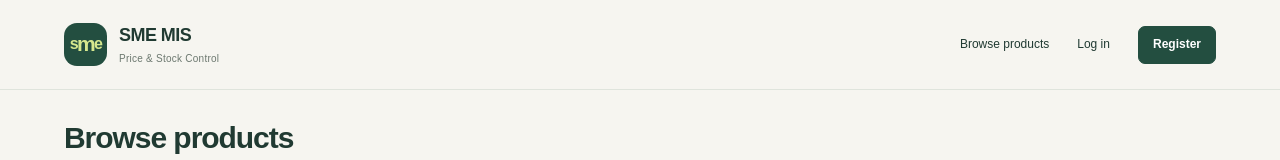
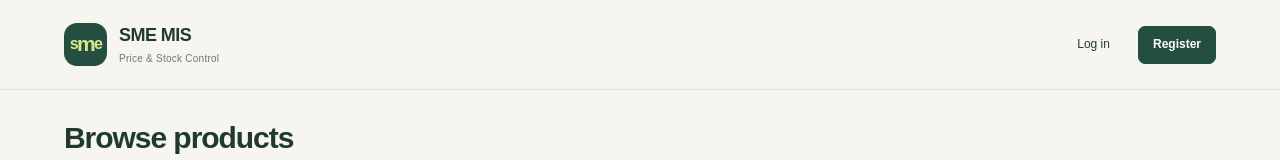
Before and after one commit to KamijouImpact/smemisnov, a Next.js app: page / in a window 1280 px wide. Shown: the top 160 px of the page. Built offline with nearby package versions, Linux system fonts and the light colour scheme; no server answers.

Commit message:
Remove redundant Browse products links

```diff
--- a/app/page.tsx
+++ b/app/page.tsx
@@ -27,7 +27,7 @@ export default async function Browse({
   );
   return (
     <>
-      <Header user={user} />
+      <Header user={user} showBrowseLink={false} />
       <main className="public-main">
         <section className="browse-heading">
           <h1>Browse products</h1>
--- a/components/mis/auth.tsx
+++ b/components/mis/auth.tsx
@@ -106,7 +106,6 @@ export function AuthPortal({
         <Link className="brand" href="/">
           SME MIS
         </Link>
-        <Link href="/">Browse products</Link>
       </div>
       <main className="auth-panel">
         <div className="auth-box">
--- a/components/mis/header.tsx
+++ b/components/mis/header.tsx
@@ -1,7 +1,13 @@
 import Link from "next/link";
 import { Account } from "@/lib/mis/types";
 import { Logout } from "./logout";
-export function Header({ user }: { user: Account | null }) {
+export function Header({
+  user,
+  showBrowseLink = true,
+}: {
+  user: Account | null;
+  showBrowseLink?: boolean;
+}) {
   const ownerWorkspace = user?.role === "Owner";
   return (
     <header className="topbar">
@@ -17,7 +23,9 @@ export function Header({ user }: { user: Account | null }) {
         </span>
       </Link>
       <nav aria-label="Main navigation">
-        {!ownerWorkspace && <Link href="/">Browse products</Link>}
+        {showBrowseLink && !ownerWorkspace && (
+          <Link href="/">Browse products</Link>
+        )}
         {user ? (
           <>
             <Link
```
Also changed, not shown: 1 other file (tests, documents, lock files or other folders).
